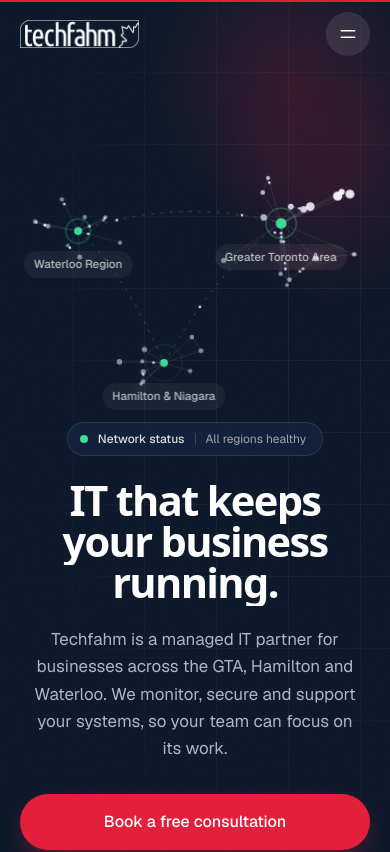
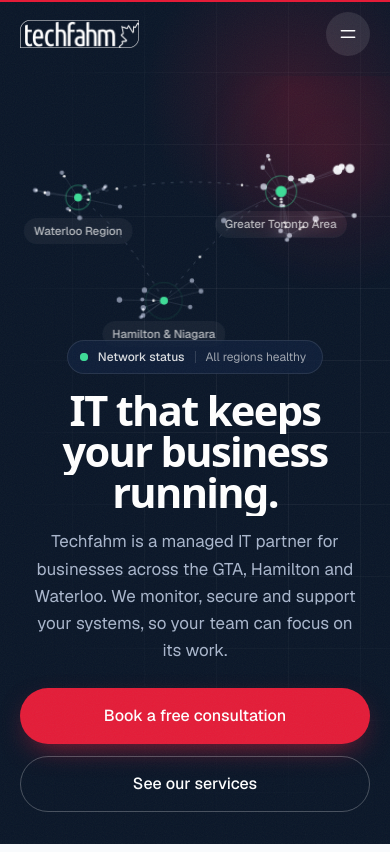
Before and after one commit to miladmo68/Techfahm, a Next.js app: page / in a window 390 px wide. Shown: the top 852 px of the page. Built offline with nearby package versions, Linux system fonts and the light colour scheme.

Commit message:
Mobile hero: fit both buttons on the first screen of large and small iPhones
Co-Authored-By: Claude Opus 5.5 <noreply@anthropic.com>
Claude-Session: https://claude.ai/code/session_0141VTuyuU8FwCWsoxbfzwrR

```diff
--- a/src/components/sections/hero.tsx
+++ b/src/components/sections/hero.tsx
@@ -32,7 +32,7 @@ export function Hero() {
       {/* Map */}
       <m.div
         style={{ y: mapY, opacity: mapOpacity }}
-        className="absolute inset-x-0 top-[calc(var(--header-h)+0.5rem)] h-[46svh] md:h-[54svh] max-lg:[@media(max-height:740px)]:h-[34svh] lg:inset-y-0 lg:left-[44%] lg:right-0 lg:top-0 lg:h-auto"
+        className="absolute inset-x-0 top-[calc(var(--header-h)+0.5rem)] h-[36svh] md:h-[50svh] max-lg:[@media(min-height:701px)_and_(max-height:760px)]:h-[30svh] max-lg:[@media(max-height:700px)]:h-[23svh] lg:inset-y-0 lg:left-[44%] lg:right-0 lg:top-0 lg:h-auto"
       >
         <div className="tf-fade-scale relative h-full w-full" style={{ "--d": "0.2s" } as React.CSSProperties}>
           <NetworkMap onAlert={onAlert} className="absolute inset-0 h-full w-full" />
@@ -40,7 +40,7 @@ export function Hero() {
             <span
               key={i}
               className={cn(
-                "absolute -translate-x-1/2 translate-y-5 whitespace-nowrap rounded-full px-2.5 py-1 text-[0.72rem] font-medium backdrop-blur transition-colors duration-500 sm:text-xs",
+                "absolute -translate-x-1/2 translate-y-5 whitespace-nowrap rounded-full max-lg:[@media(max-height:700px)]:hidden px-2.5 py-1 text-[0.72rem] font-medium backdrop-blur transition-colors duration-500 sm:text-xs",
                 alert.stage !== "ok" && alert.region === i ? "bg-signal/20 text-white" : "bg-white/5 text-white/70",
               )}
               style={{ left: `${p.x * 100}%`, top: `${p.y * 100}%` }}
@@ -52,7 +52,7 @@ export function Hero() {
       </m.div>
 
       {/* Copy */}
-      <div className="container-x relative mt-auto pb-10 pt-[50svh] text-center md:pt-[58svh] max-lg:[@media(max-height:740px)]:pt-[38svh] lg:my-auto lg:pb-0 lg:pt-[var(--header-h)] lg:text-left">
+      <div className="container-x relative mt-auto pb-8 pt-[38svh] text-center md:pt-[54svh] max-lg:[@media(min-height:701px)_and_(max-height:760px)]:pt-[31svh] max-lg:[@media(max-height:700px)]:pt-[calc(var(--header-h)+1rem+23svh)] lg:my-auto lg:pb-0 lg:pt-[var(--header-h)] lg:text-left">
         {/* Mobile / tablet version of the status panel */}
         <MobileStatus alert={alert} />
         <div className="mx-auto max-w-[40rem] lg:mx-0 lg:max-w-[52rem]">
@@ -63,11 +63,11 @@ export function Hero() {
             className="t-hero text-white"
             lines={["IT that keeps", "your business", "running."]}
           />
-          <p className="tf-fade-up t-lead muted mx-auto mt-6 max-w-[34rem] lg:mx-0" style={{ "--d": "0.55s" } as React.CSSProperties}>
+          <p className="tf-fade-up t-lead muted mx-auto mt-4 max-w-[34rem] sm:mt-6 lg:mx-0 max-lg:[@media(max-height:620px)]:text-[0.98rem]" style={{ "--d": "0.55s" } as React.CSSProperties}>
             Techfahm is a managed IT partner for businesses across the GTA, Hamilton and Waterloo. We monitor, secure
             and support your systems, so your team can focus on its work.
           </p>
-          <div style={{ "--d": "0.7s" } as React.CSSProperties} className="tf-fade-up mx-auto mt-8 flex max-w-sm flex-col items-stretch gap-3 sm:max-w-none sm:flex-row sm:justify-center lg:justify-start">
+          <div style={{ "--d": "0.7s" } as React.CSSProperties} className="tf-fade-up mx-auto mt-6 flex sm:mt-8 max-w-sm flex-col items-stretch gap-3 sm:max-w-none sm:flex-row sm:justify-center lg:justify-start">
             <Magnetic className="flex sm:inline-flex">
               <Button asChild size="lg" className="w-full sm:w-auto">
                 <Link href="/contact/">Book a free consultation</Link>
@@ -134,7 +134,7 @@ function MobileStatus({ alert }: { alert: AlertState }) {
   const label =
     st === "ok" ? "All regions healthy" : st === "alert" ? `Issue found · ${REGION_NAMES[alert.region]}` : `Resolving · ${REGION_NAMES[alert.region]}`;
   return (
-    <div className="mb-6 flex justify-center lg:hidden" aria-hidden>
+    <div className="mb-4 flex justify-center sm:mb-6 lg:hidden max-lg:[@media(max-height:700px)]:hidden" aria-hidden>
       <div className="inline-flex items-center gap-2.5 rounded-full border border-white/10 bg-deep/70 py-2 pl-3 pr-4 text-xs backdrop-blur-xl sm:text-sm">
         <span className="relative flex size-2">
           <span
```
Also changed, not shown: 2 other files (tests, documents, lock files or other folders).
